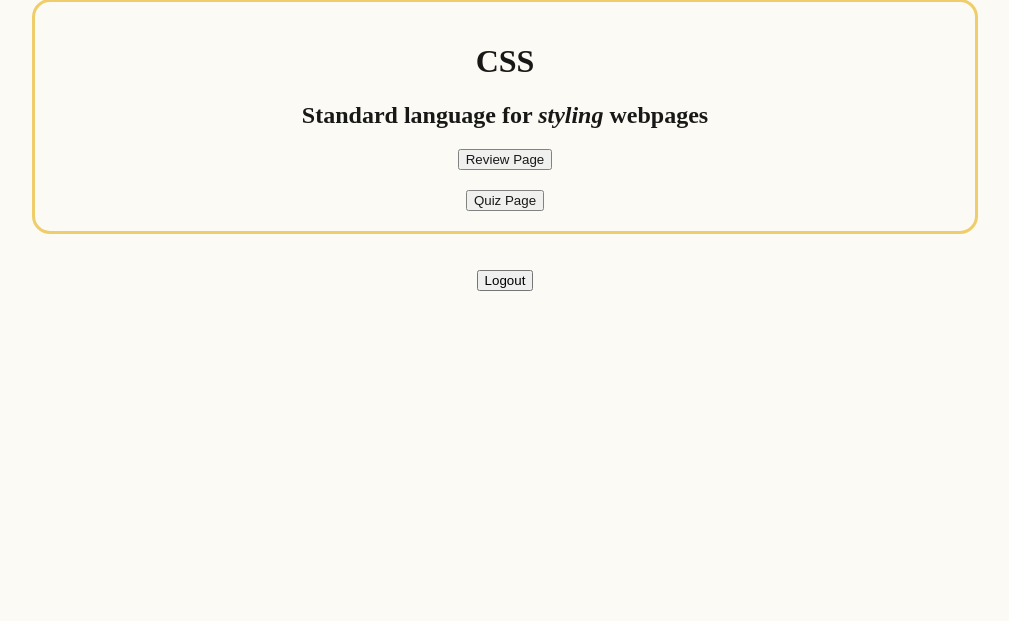
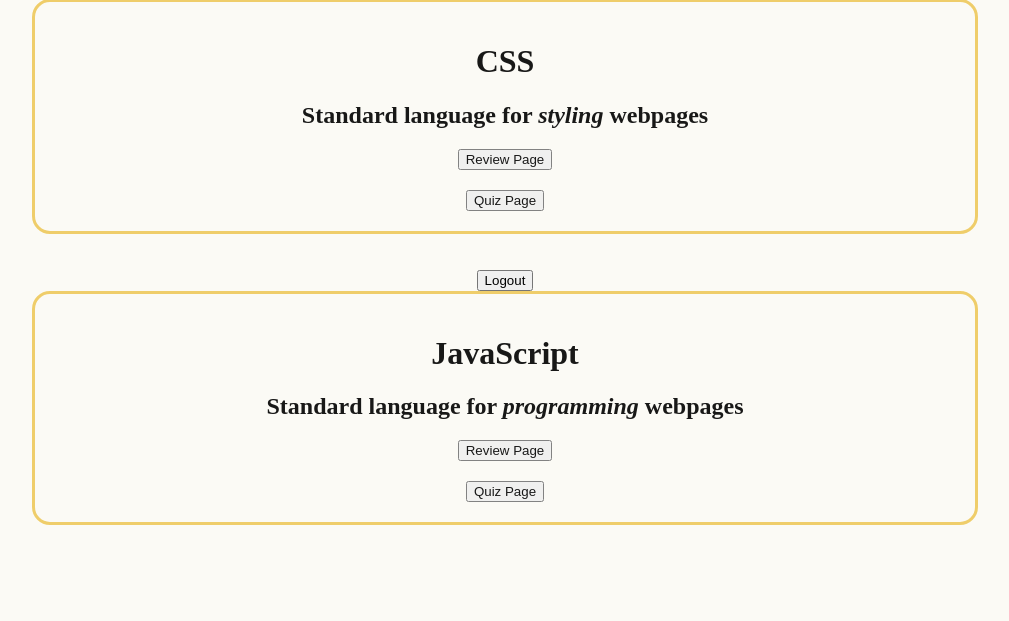
Before and after one commit to lyndent17-source/Let-sPassB20, a Flask app: page /home in a window 1280 px wide. Shown: the part 624-1245 px from the top of the page, without its empty margins (135-1144 px from the left). Before the commit the page ends 915 px from the top, so only its background shows below. Run offline with Flask 3, Linux system fonts and the light colour scheme; the visitor is signed in with stand-in values (Sample User, id 1).

Commit message:
Update home_page.html

```diff
--- a/templates/home_page.html
+++ b/templates/home_page.html
@@ -99,5 +99,22 @@
 </a>
 </div>
 
+<div class="section-box">
+<h1>JavaScript</h1>
+<h2 style="text-align: center;">Standard language for <i>programming</i> webpages</h2>
+
+<div class="button-row">
+  <a href="{{ url_for('javascript_review') }}">
+    <button type="button">Review Page</button>
+  </a>
+</div>
+
+<div class="button-row">
+  <a href="{{ url_for('javascript_quiz') }}">
+    <button type="button">Quiz Page</button>
+  </a>
+</div>
+</div>
+
 </body>
 </html>
```
